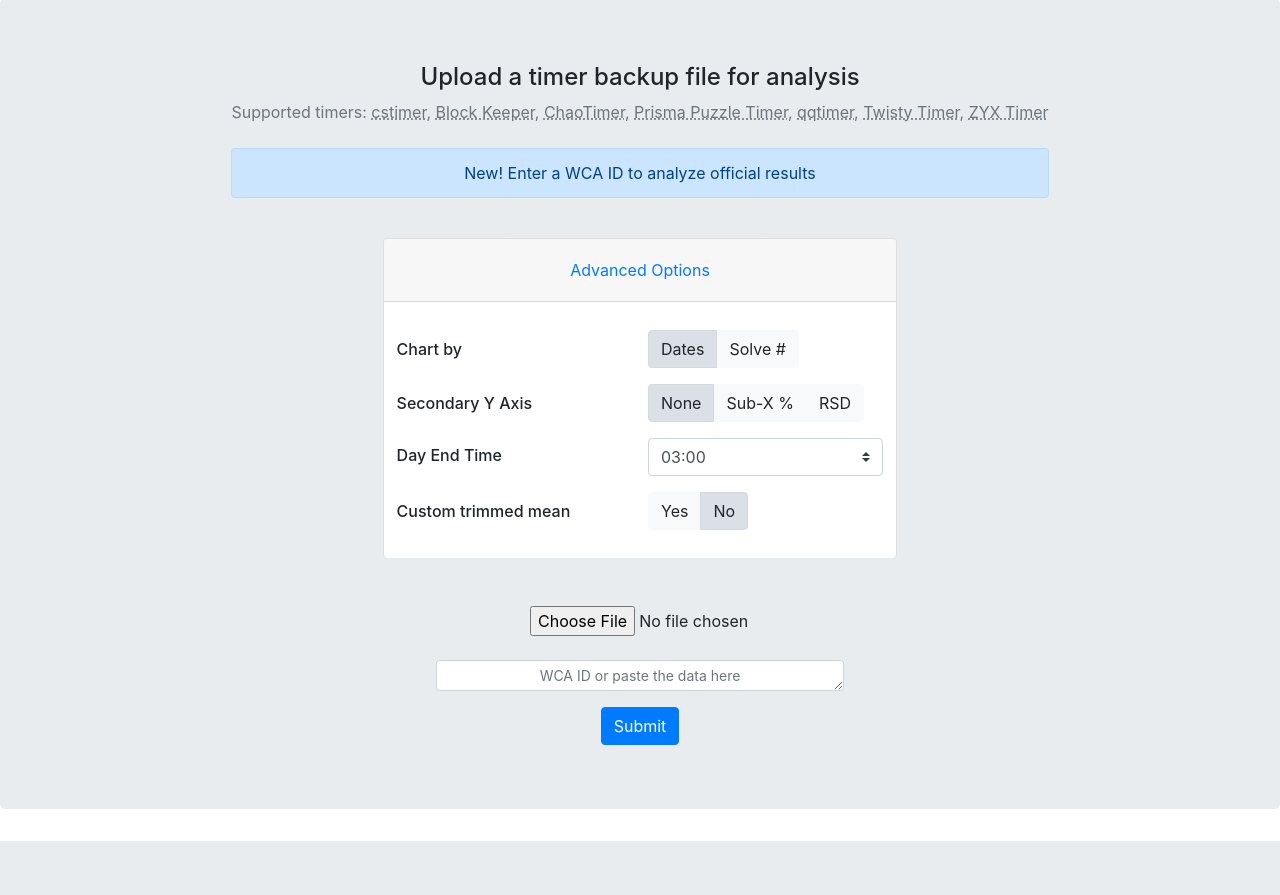
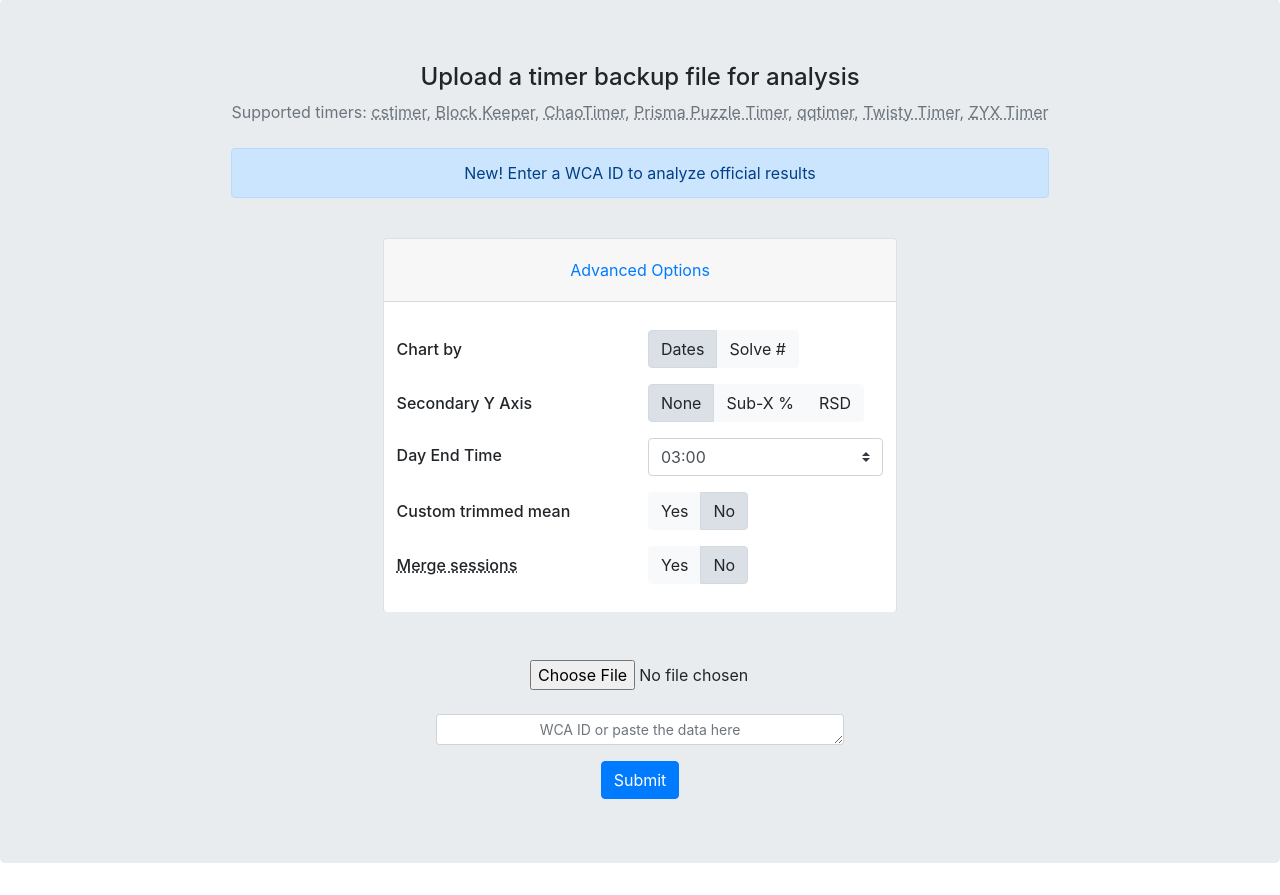
Before and after one commit to tussosedan/kuebiko-cubing, a Flask app: page / in a window 1280 px wide, after a click on "Advanced Options". Shown: the part 57-952 px from the top of the page. Before the commit the page ends 898 px from the top, so only its background shows below. Run offline with Flask 2, Linux system fonts and the light colour scheme; some libraries are stand-ins or nearby versions.

Commit message:
Merge sessions option
https://github.com/tussosedan/kuebiko-cubing/issues/28

```diff
--- a/app.py
+++ b/app.py
@@ -61,16 +61,22 @@ def index():
             subx_override = request.form.get('subx-override', 'none')
             day_end_hour = request.form.get('day-end-hour', 3, type=int)
             trim_percentage = request.form.get('trim-percentage', 5, type=int)
+            merge_sessions = request.form.get('merge-sessions', 'merge-sessions-no')
             timezone = request.form.get('tz', 'UTC')
 
             if secondary_y_axis == 'none':
                 secondary_y_axis = None
 
+            if merge_sessions == 'merge-sessions-yes':
+                merge_sessions = True
+            else:
+                merge_sessions = False
+
             # noinspection PyBroadException
             try:
                 solves_details, overall_pbs, solves_by_dates, timer_type, datalen = \
                     process_data(file_to_send, chart_by, secondary_y_axis, subx_threshold_mode, subx_override,
-                                 day_end_hour, timezone, trim_percentage)
+                                 day_end_hour, timezone, trim_percentage, merge_sessions)
                 return render_template("data.html", solves_details=solves_details, overall_pbs=overall_pbs,
                                        solves_by_dates=solves_by_dates, timer_type=timer_type, datalen=datalen)
             except NotImplementedError:
--- a/templates/index.html
+++ b/templates/index.html
@@ -175,6 +175,28 @@
                                         </small>
                                     </div>
                                 </div>
+                                <div class="row align-items-baseline">
+                                    <div class="col p-2 text-left h6">
+                                        <abbr data-toggle="tooltip" data-placement="bottom" data-html="true" class="text-nowrap"
+                                        title="<div class='text-left'>Merge sessions by puzzle for timers that support it (e.g. Twisty Timer, Block Keeper), allowing for more global statistics. Example:
+                                        <small><ul><li>3x3<ul><li>Session1<ul><li>solve1</li><li>solve2</li></ul></li><li>Session2<ul><li>solve3</li><li>solve4</li></ul></li></ul></li></ul></small>
+                                        Becomes: <small><ul><li>3x3<ul><li>Merged sessions<ul><li>solve1</li><li>solve2</li><li>solve3</li><li>solve4</li></ul></li></ul></li></ul></small></div>">
+                                            Merge sessions
+                                        </abbr>
+                                    </div>
+                                    <div class="col p-2 btn-group btn-group-toggle" data-toggle="buttons">
+                                        <label class="btn btn-light">
+                                            <input type="radio" name="merge-sessions" id="merge-sessions-yes"
+                                                   value="merge-sessions-yes"
+                                                   autocomplete="off"> Yes
+                                        </label>
+                                        <label class="btn btn-light active">
+                                            <input type="radio" name="merge-sessions" id="merge-sessions-no"
+                                                   value="merge-sessions-no"
+                                                   autocomplete="off" checked> No
+                                        </label>
+                                    </div>
+                                </div>
                             </div>
                         </div>
                     </div>
```
Also changed, not shown: backend.py (+23 -11 lines).
